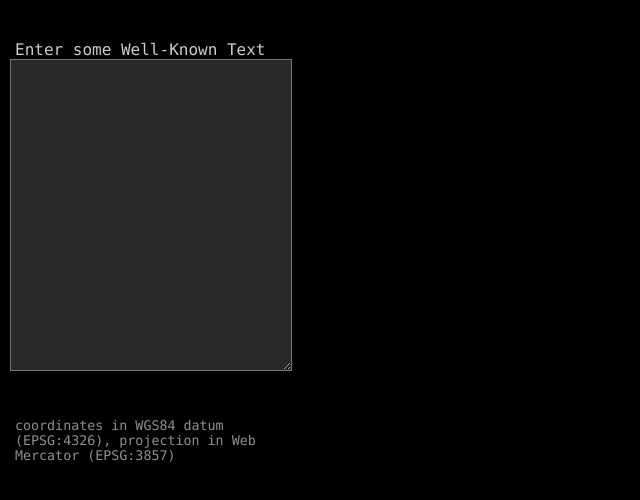
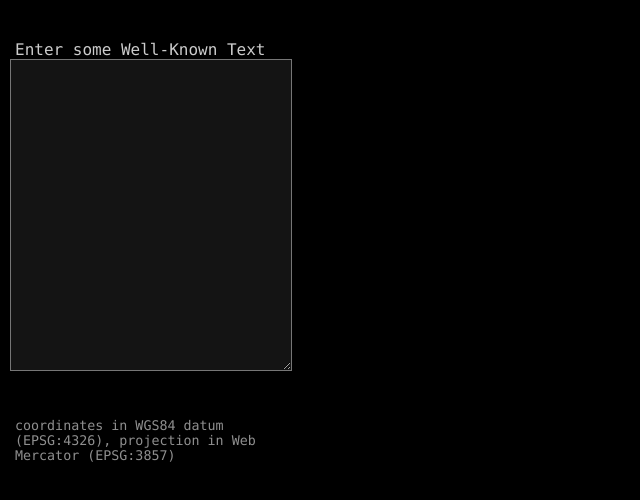
Before and after one commit to stevekirks/openlayers-wkt-viewer, a website: page index.html in a window 1280 px wide. Shown: the whole page, without its empty margins (0-640 px from the left). Drawn offline with Linux system fonts and the light colour scheme.

Commit message:
text color

```diff
--- a/index.html
+++ b/index.html
@@ -31,7 +31,8 @@
     #inWkt {
       padding: 5px;
       width: 270px;
-      background-color: rgb(41, 41, 41);
+      color: rgb(204, 204, 204);
+      background-color: rgb(20, 20, 20);
     }
     #sidebar label {
       padding: 5px;
```
